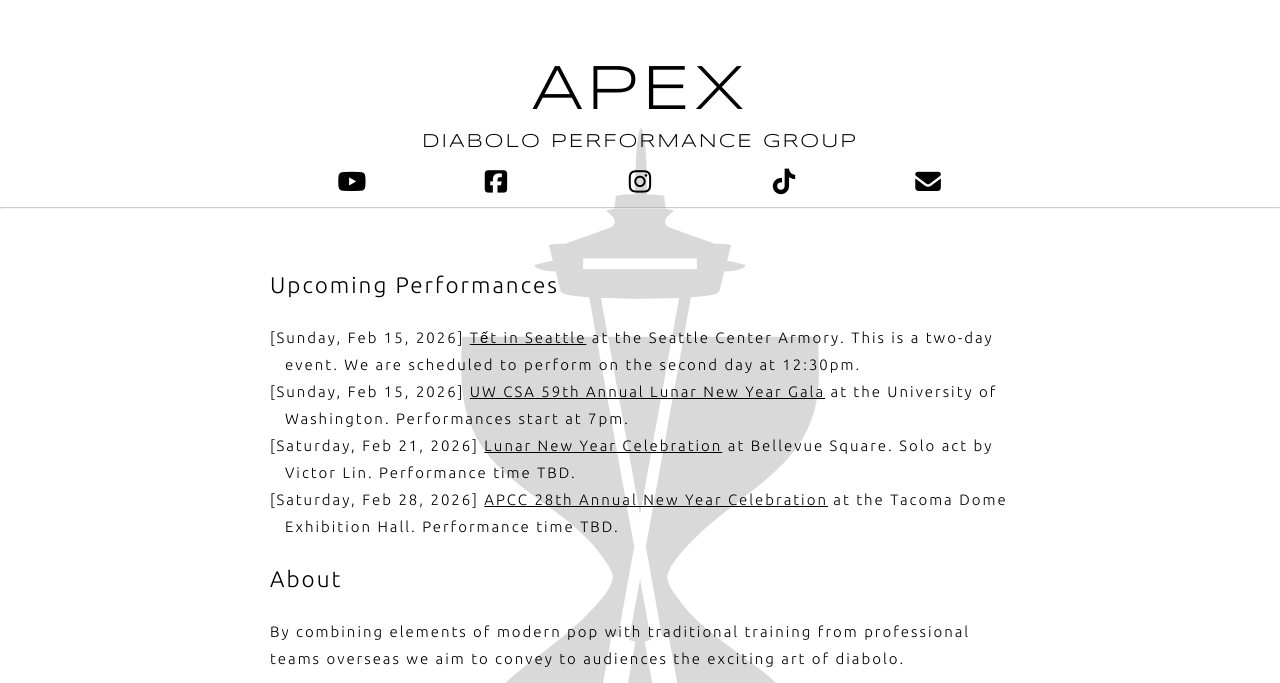
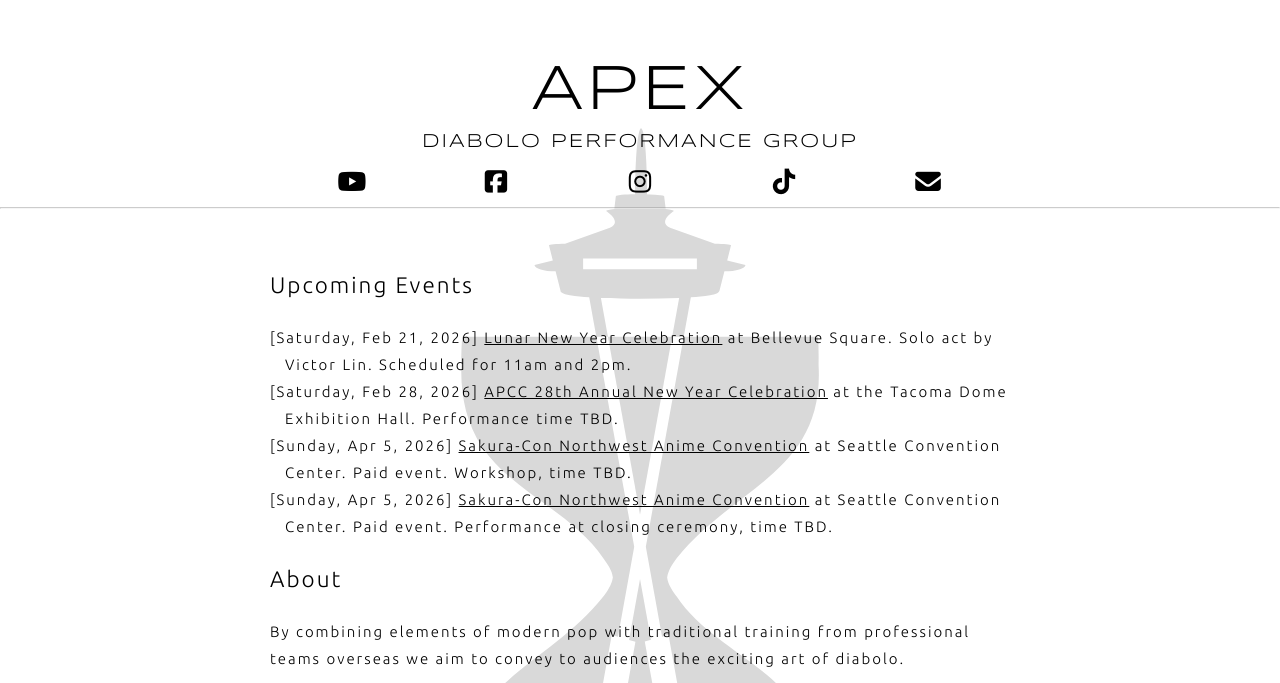
Before and after one commit to apexdiabolo/apex-site, a Jekyll site: the page built from index.md, in a window 1280 px wide and 900 px high, cut to the strip 0-683 px from the top of the window. Built offline with Jekyll 4.4.1, drawn with Linux system fonts in a browser that asks for light colours; our own code applies the rules of GitHub Pages for plain Markdown files.

Commit message:
Update events

```diff
--- a/index.md
+++ b/index.md
@@ -2,12 +2,12 @@
 layout: main-centered
 ---
 
-## Upcoming Performances
+## Upcoming Events
 
-- \[Sunday, Feb 15, 2026\] [Tết in Seattle](https://www.seattlecenter.com/events/featured-events/festal/tet-in-seattle) at the Seattle Center Armory. This is a two-day event. We are scheduled to perform on the second day at 12:30pm.
-- \[Sunday, Feb 15, 2026\] [UW CSA 59th Annual Lunar New Year Gala](https://www.facebook.com/events/1812589269440275/) at the University of Washington. Performances start at 7pm.
-- \[Saturday, Feb 21, 2026\] [Lunar New Year Celebration](https://bellevuecollection.com/lunarnewyear/) at Bellevue Square. Solo act by Victor Lin. Performance time TBD.
+- \[Saturday, Feb 21, 2026\] [Lunar New Year Celebration](https://bellevuecollection.com/lunarnewyear/) at Bellevue Square. Solo act by Victor Lin. Scheduled for 11am and 2pm.
 - \[Saturday, Feb 28, 2026\] [APCC 28th Annual New Year Celebration](https://www.asiapacificculturalcenter.org/newyearcelebration) at the Tacoma Dome Exhibition Hall. Performance time TBD.
+- \[Sunday, Apr 5, 2026\] [Sakura-Con Northwest Anime Convention](https://sakuracon.org) at Seattle Convention Center. Paid event. Workshop, time TBD.
+- \[Sunday, Apr 5, 2026\] [Sakura-Con Northwest Anime Convention](https://sakuracon.org) at Seattle Convention Center. Paid event. Performance at closing ceremony, time TBD.
 
 ## About
 
```
